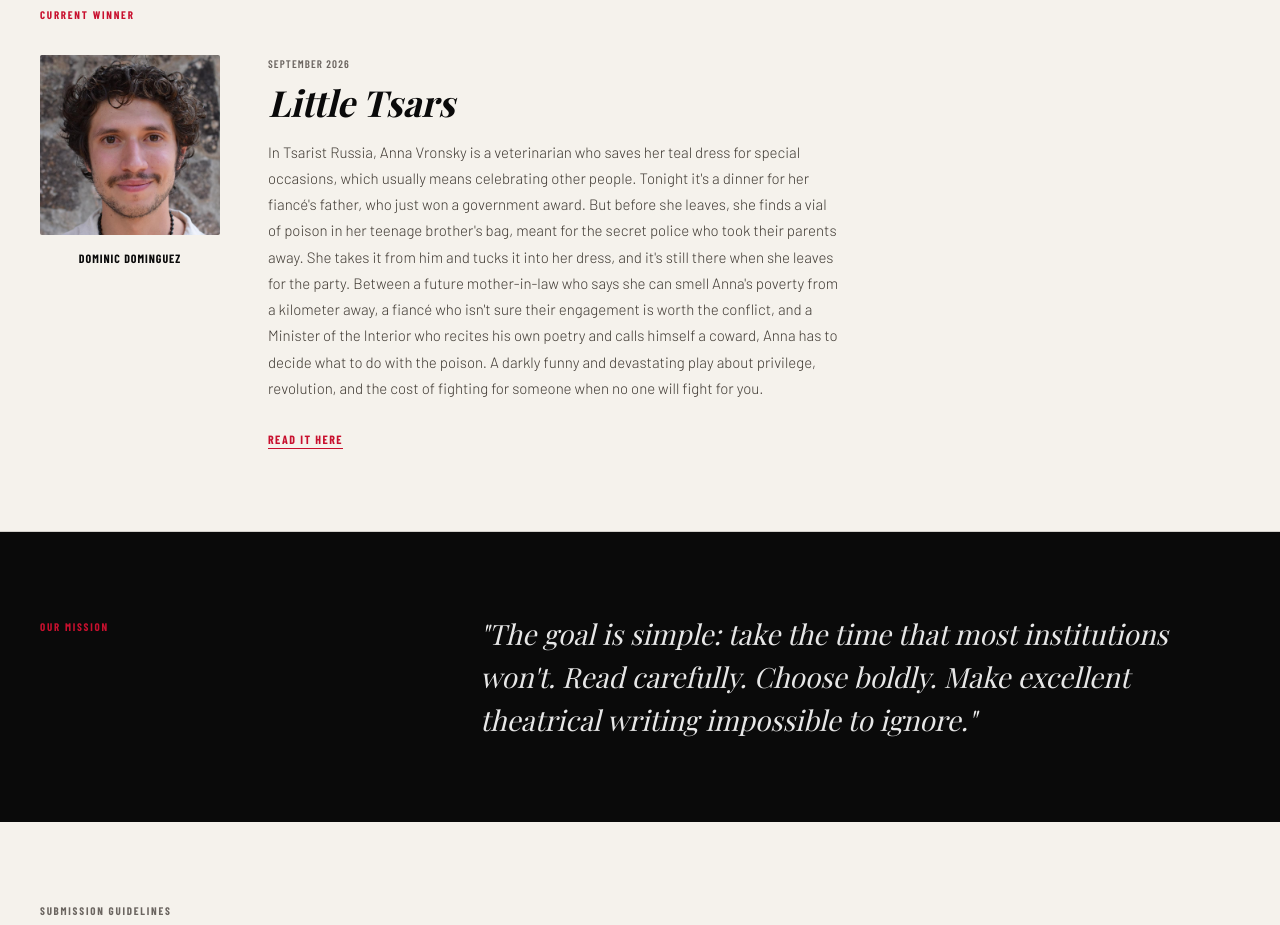
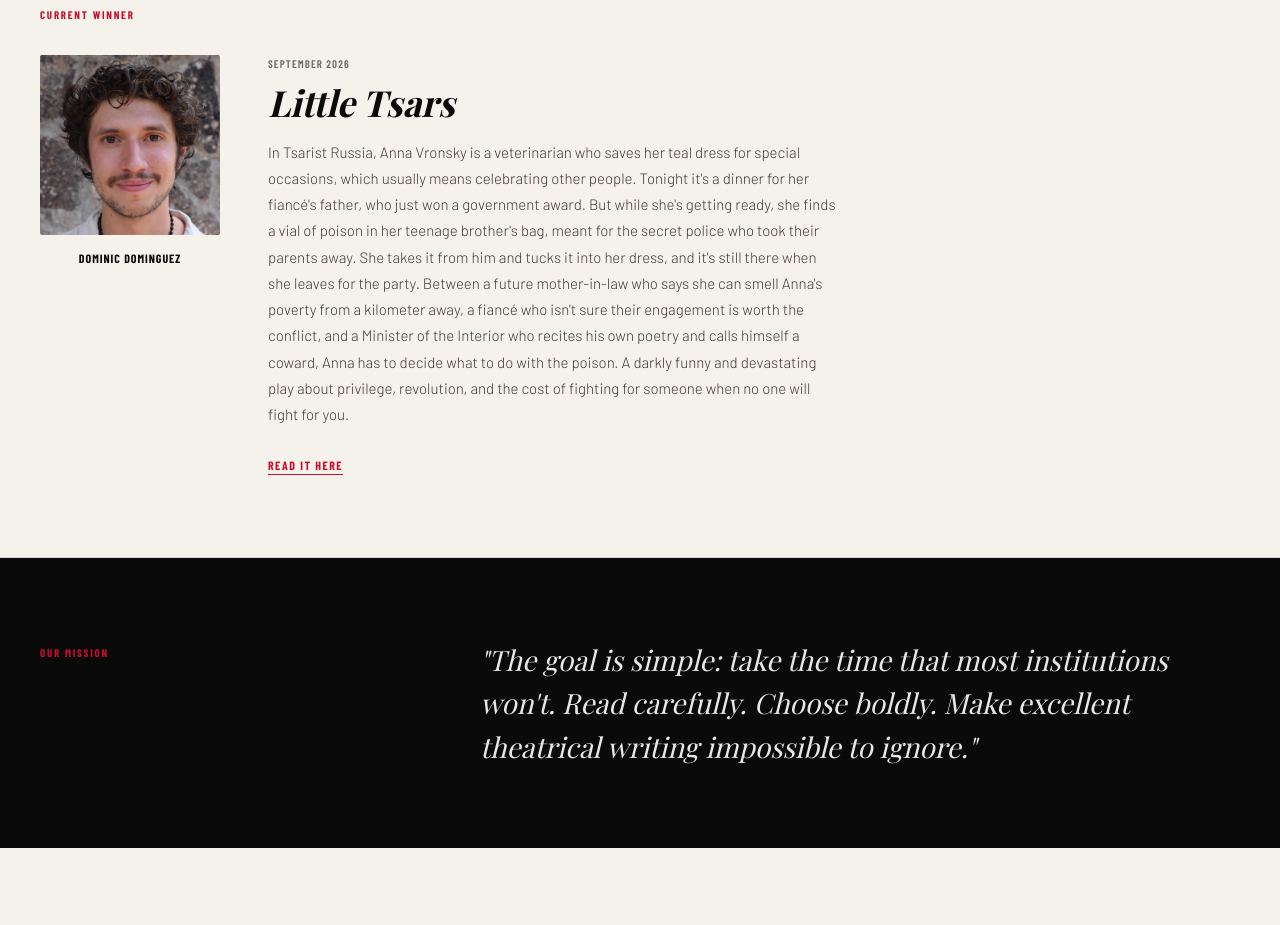
Before and after one commit to Kevin071984/oliver-kelly-award, a plain HTML site: page index.html in a window 1280 px wide. Shown: the part 1120-2045 px from the top of the page. Drawn offline with nearby package versions, Linux system fonts and the light colour scheme; a web font is replaced by a local one.

Commit message:
Tweak Little Tsars synopsis wording

```diff
--- a/index.html
+++ b/index.html
@@ -189,7 +189,7 @@
       <div>
         <div style="font-family:var(--font-condensed);font-size:11px;font-weight:600;letter-spacing:0.1em;text-transform:uppercase;color:var(--mid);margin-bottom:10px;">September 2026</div>
         <div style="font-family:var(--font-display);font-size:36px;font-weight:700;font-style:italic;line-height:1.1;margin-bottom:16px;">Little Tsars</div>
-        <p style="font-size:15px;font-weight:300;color:#3d3730;line-height:1.75;margin-bottom:24px;">In Tsarist Russia, Anna Vronsky is a veterinarian who saves her teal dress for special occasions, which usually means celebrating other people. Tonight it's a dinner for her fiancé's father, who just won a government award. But before she leaves, she finds a vial of poison in her teenage brother's bag, meant for the secret police who took their parents away. She takes it from him and tucks it into her dress, and it's still there when she leaves for the party. Between a future mother-in-law who says she can smell Anna's poverty from a kilometer away, a fiancé who isn't sure their engagement is worth the conflict, and a Minister of the Interior who recites his own poetry and calls himself a coward, Anna has to decide what to do with the poison. A darkly funny and devastating play about privilege, revolution, and the cost of fighting for someone when no one will fight for you.</p>
+        <p style="font-size:15px;font-weight:300;color:#3d3730;line-height:1.75;margin-bottom:24px;">In Tsarist Russia, Anna Vronsky is a veterinarian who saves her teal dress for special occasions, which usually means celebrating other people. Tonight it's a dinner for her fiancé's father, who just won a government award. But while she's getting ready, she finds a vial of poison in her teenage brother's bag, meant for the secret police who took their parents away. She takes it from him and tucks it into her dress, and it's still there when she leaves for the party. Between a future mother-in-law who says she can smell Anna's poverty from a kilometer away, a fiancé who isn't sure their engagement is worth the conflict, and a Minister of the Interior who recites his own poetry and calls himself a coward, Anna has to decide what to do with the poison. A darkly funny and devastating play about privilege, revolution, and the cost of fighting for someone when no one will fight for you.</p>
         <a href="little-tsars.pdf" target="_blank" style="font-family:var(--font-condensed);font-size:12px;font-weight:700;letter-spacing:0.12em;text-transform:uppercase;color:var(--red);text-decoration:none;border-bottom:1px solid var(--red);padding-bottom:2px;">Read It Here</a>
       </div>
     </div>
```
